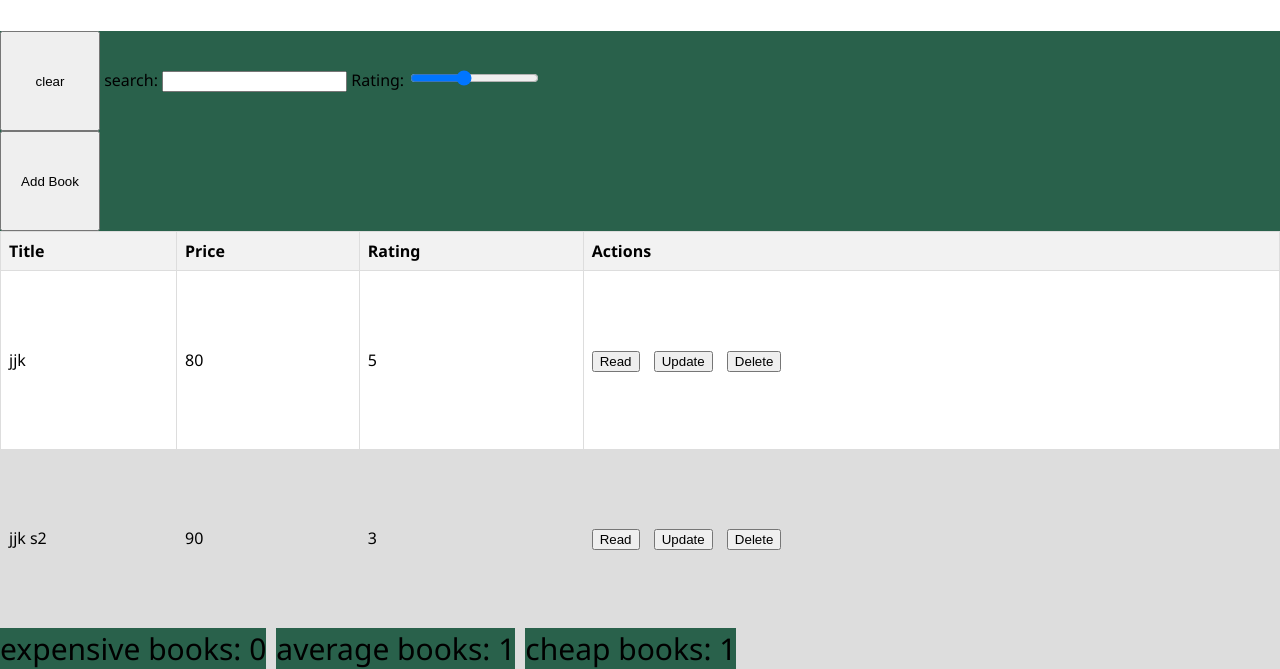
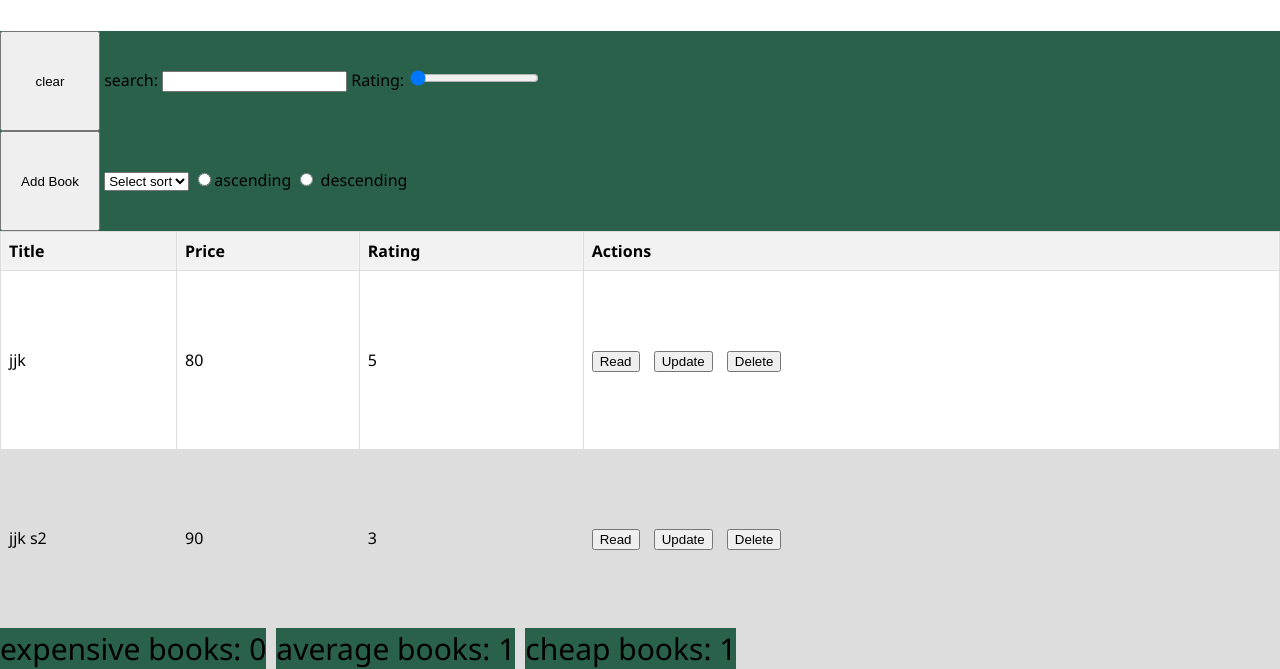
Before and after one commit to bengold1999/exs, a plain HTML site: page index.html in a window 1280 px wide. Both pictures are taken after a click on the button "clear". Shown: the part 131-800 px from the top of the page. Drawn offline with Linux system fonts and the light colour scheme.

Commit message:
Add sort by and button radiio

```diff
--- a/index.html
+++ b/index.html
@@ -10,15 +10,26 @@
     <h1>Book shop</h1>
     <section>
         <button onclick="onResetFilter()">clear</button>
-        <span>search: </span><input oninput="onSetFilterBy(this)" class="search" type="text">
+        <span>search: </span><input oninput="onSetFilterBy()" class="search" type="text">
         <label>
             <span>Rating:</span>
-            <input type="range" min="0" max="5" value="2" class="range"
+            <input type="range" min="0" max="5" value="0" class="range"
                    onchange="this.title=this.value;onSetFilterBy()" />
         </label>
+
+
     </section>
     <section>
         <button onclick="onAddBook(event)">Add Book</button>
+        <select class="sort-list" onchange="onSetSortBy()">
+            <option value="">Select sort</option>
+            <option value="title">title</option>
+            <option value="price">price</option>
+            <option value="rating">rating</option>
+        </select>
+        <input oninput="onSetSortBy()" class="ascending" type="radio"  name="contact"  /><span>ascending</span>
+
+        <input oninput="onSetSortBy()"  class="descending" type="radio"  name="contact"  /><span> descending</span>
          </section>
     <table>
         <thead>
--- a/js/book.controller.js
+++ b/js/book.controller.js
@@ -1,7 +1,7 @@
 'use strict'
 const gQueryOptions = {
     filterBy: { title: '', Rating: 0 },
-    // sortBy: {},
+    sortBy: {}
     // page: { idx: 0, size: 3 }
 }
 
@@ -28,24 +28,26 @@ function onUpdateBook(ev, booId) {
 
 }
 
-function onSetFilterBy(elInput) {
+function onSetFilterBy() {
+    const elSearch = document.querySelector('.search')
     // if(!elInput.value)elInput.value===0
-    const filterBy = elInput.value
+    const filterBy = elSearch.value
     if (!filterBy) return
-    console.log(filterBy)
+    // console.log(filterBy)
     setFilterBy(filterBy)
-    const elSearch = document.querySelector('.search')
     const elRating = document.querySelector('.range')
+    // console.log(elRating)
 
     gQueryOptions.filterBy.title = elSearch.value
-    gQueryOptions.filterBy.Rating = elRating.value
-
+    gQueryOptions.filterBy.Rating = parseInt(elRating.value)
     // gQueryOptions.page.idx = 0
+    // console.log(gQueryOptions)
     // renderCars()
     render()
 }
 function render() {
-    const books = getBooks()
+    const books = getBooks(gQueryOptions)
+
     const strHtmls = books.map(book => `
      <tr>
     <td>${book.title}</td>
@@ -65,7 +67,25 @@ function render() {
     stats()
 }
 
+function onSetSortBy(){
+    const elSortBy = document.querySelector('.sort-list')
+    const elDir = document.querySelector('.ascending')
 
+
+    const dir = elDir.checked ? -1 : 1
+
+
+
+    if(elSortBy.value === 'title') {
+        gQueryOptions.sortBy = { title: dir }
+    } else if(elSortBy.value === 'price') {
+        gQueryOptions.sortBy = { price: dir }
+    }else if (elSortBy.value === 'rating'){
+        gQueryOptions.sortBy = { rating: dir }
+    }
+    // gQueryOptions.page.idx = 0
+    render()
+}
 
 function onAddBook(ev) {
     ev.preventDefault()
@@ -109,7 +129,9 @@ function onResetFilter() {
 
     // clean the inputs
     const elTitle = document.querySelector('.search')
+    const elRating = document.querySelector('.range')
     elTitle.value = ""
+    elRating.value = 0
 }
 
 // function clearSearch() {
--- a/js/book.service.js
+++ b/js/book.service.js
@@ -5,16 +5,25 @@ _createBooks()
 // var emty = []
 var gFilterBy = ''
 
-function getBooks() {
-    if (!gFilterBy) return Gbooks
+function getBooks(options) {
+    const books = _filterCars(options.filterBy)
 
-    var books = Gbooks.filter((book) =>
-        book.title.toLowerCase().includes(gFilterBy.toLowerCase())
-    )
+
+    if(options.sortBy.price) {
+        books.sort((book1, book2) => (book1.price - book2.price) * options.sortBy.price)
+    } else if(options.sortBy.title) {
+        books.sort((book1, book2) => (book1.title.localeCompare(book2.title)) * options.sortBy.title)
+    }else if(options.sortBy.rating) {
+        books.sort((book1, book2) => (book1.rating - book2.rating) * options.sortBy.rating)
+    }
     return books
 }
 
-
+function _filterCars(filterBy) {
+    return Gbooks.filter((book) =>
+       book.title.includes(filterBy.title)||
+        book.rating >= filterBy.Rating)
+}
 
 function _createBooks() {
     var books = loadFromStorage(book_dt)
```
